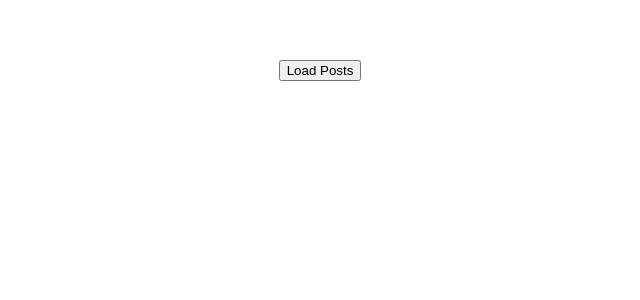
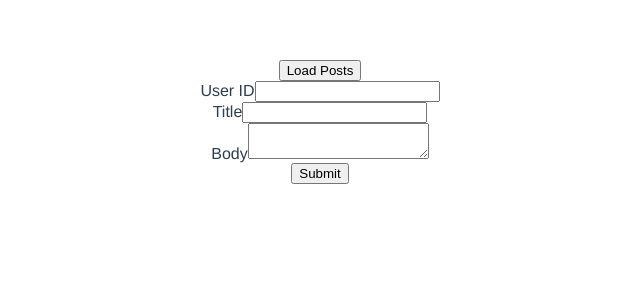
Before and after one commit to DerrickMbugua/vue-refresher, a Vue app: page / in a window 1280 px wide. Shown: the top 300 px of the page, without its empty margins (320-960 px from the left). Built offline with nearby package versions, Linux system fonts and the light colour scheme.

Commit message:
feat: post http

```diff
--- a/src/App.vue
+++ b/src/App.vue
@@ -1,24 +1,22 @@
 <template>
- <PostList />
+  <PostList />
+  <CreatePost />
 </template>
 
 <script>
-
-import PostList from './components/PostList.vue'
-
+import PostList from "./components/PostList.vue";
+import CreatePost from "./components/CreatePost.vue";
 export default {
   name: "App",
   data() {
-    return {
-
-    };
+    return {};
   },
   methods: {},
-  computed: {
+  computed: {},
+  components: {
+    PostList,
+    CreatePost
   },
-  components:{
-    PostList
-  }
 };
 </script>
 
@@ -31,5 +29,4 @@
   color: #2c3e50;
   margin-top: 60px;
 }
-
 </style>
--- /dev/null
+++ b/src/components/CreatePost.vue
@@ -0,0 +1,51 @@
+<template>
+  <div>
+    <form @submit.prevent="submitForm">
+      <div>
+        <label for="userId">User ID</label>
+        <input type="number" id="userId" v-model="formData.userId" />
+      </div>
+      <div>
+        <label for="title">Title</label>
+        <input type="text" id="title" v-model="formData.title" />
+      </div>
+      <div>
+        <label for="body">Body</label>
+        <textarea v-model="formData.body"></textarea>
+      </div>
+      <div>
+        <button>Submit</button>
+      </div>
+    </form>
+  </div>
+</template>
+<script>
+import axios from 'axios'
+export default {
+  name: 'CreatePost',
+  data(){
+    return{
+      formData: {
+        userId: '',
+        title: '',
+        body: ''
+      }
+    }
+  },
+  methods:{
+    submitForm(){
+      console.log(this.formData);
+      axios.post("https://jsonplaceholder.typicode.com/posts", this.formData)
+      .then((response) => {
+        console.log(response.data)
+      })
+      .catch((error) => {
+        console.log(error.message)
+      });
+    }
+  }
+}
+</script>
+<style>
+
+</style>
--- a/src/components/PostList.vue
+++ b/src/components/PostList.vue
@@ -20,7 +20,7 @@
   },
   methods: {
     getPosts(){
-      axios.get("https://jsonplaceholder.typicode.com/postssd")
+      axios.get("https://jsonplaceholder.typicode.com/posts")
       .then((response) => {
         console.log(response.data)
         this.posts = response.data
```
